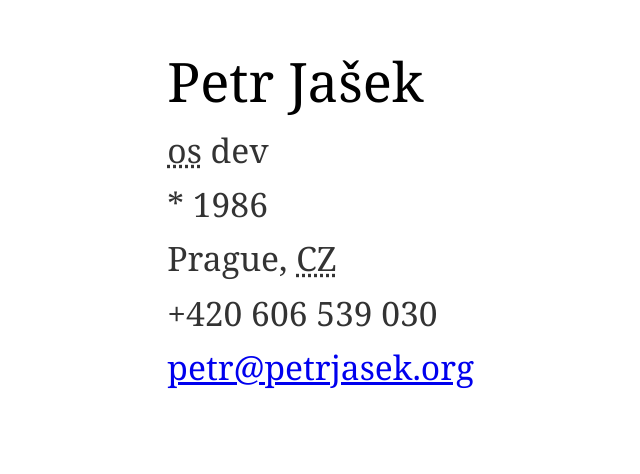
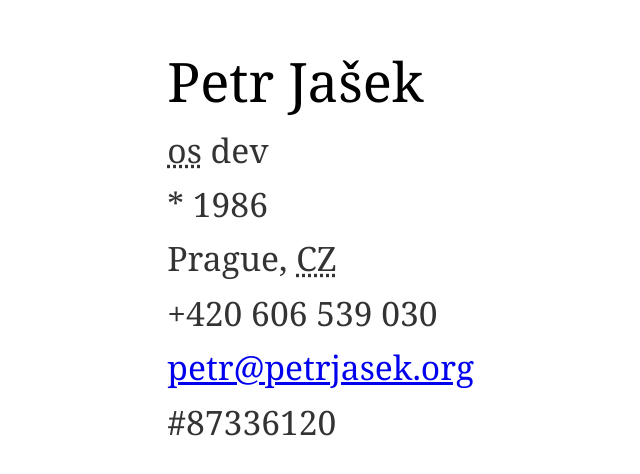
Before and after one commit to petrjasek/petrjasek.org, a plain HTML site: page public/index.html in a window 1280 px wide. Shown: the part 120-594 px from the top of the page, without its empty margins (5-645 px from the left). Drawn offline with Linux system fonts and the light colour scheme.

```diff
--- a/public/index.html
+++ b/public/index.html
@@ -51,6 +51,7 @@
             </dd>
             <dd itemprop="telephone">+420 606 539 030</dd>
             <dd><a href="mailto:petr@petrjasek.org" itemprop="email" title="Send me an email">petr@petrjasek.org</a></dd>
+            <dd>#87336120</dd>
         </dl>
     </body>
 </html>
```
